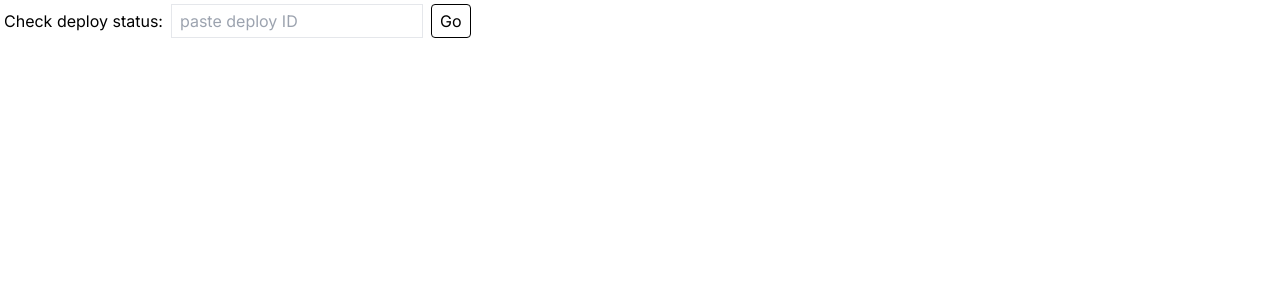
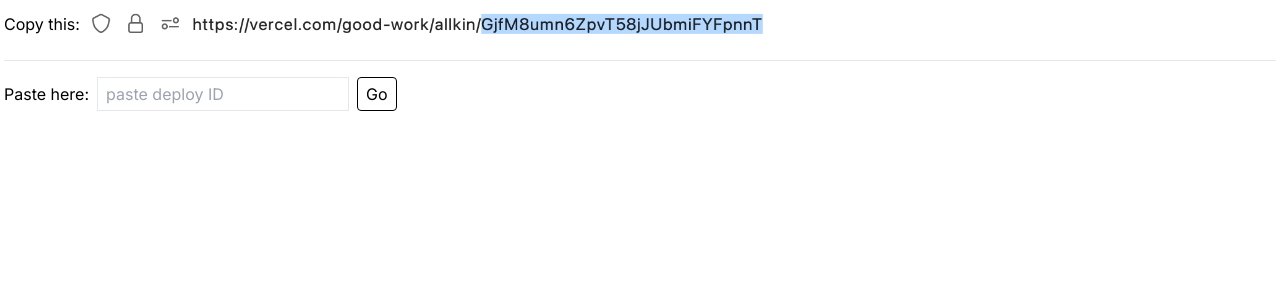
Before and after one commit to the-good-work/vercel-build-status-badge, a Next.js app: page / in a window 1280 px wide. Shown: the top 300 px of the page. Built offline with nearby package versions, Linux system fonts and the light colour scheme.

Commit message:
feat: instructions

```diff
--- a/src/app/page.tsx
+++ b/src/app/page.tsx
@@ -6,8 +6,17 @@ export default function Home() {
   const r = useRouter();
   return (
     <div>
+      <div className="flex items-center">
+        Copy this:
+        <img
+          src="/deploy.png"
+          alt="deploy id"
+          className="w-[700px] h-[40px] block"
+        />
+      </div>
+      <hr className="my-4" />
       <div className="flex gap-2 items-center">
-        Check deploy status:{" "}
+        Paste here:
         <input
           type="text"
           name="deployId"
```
Also changed, not shown: public/deploy.png (added).
